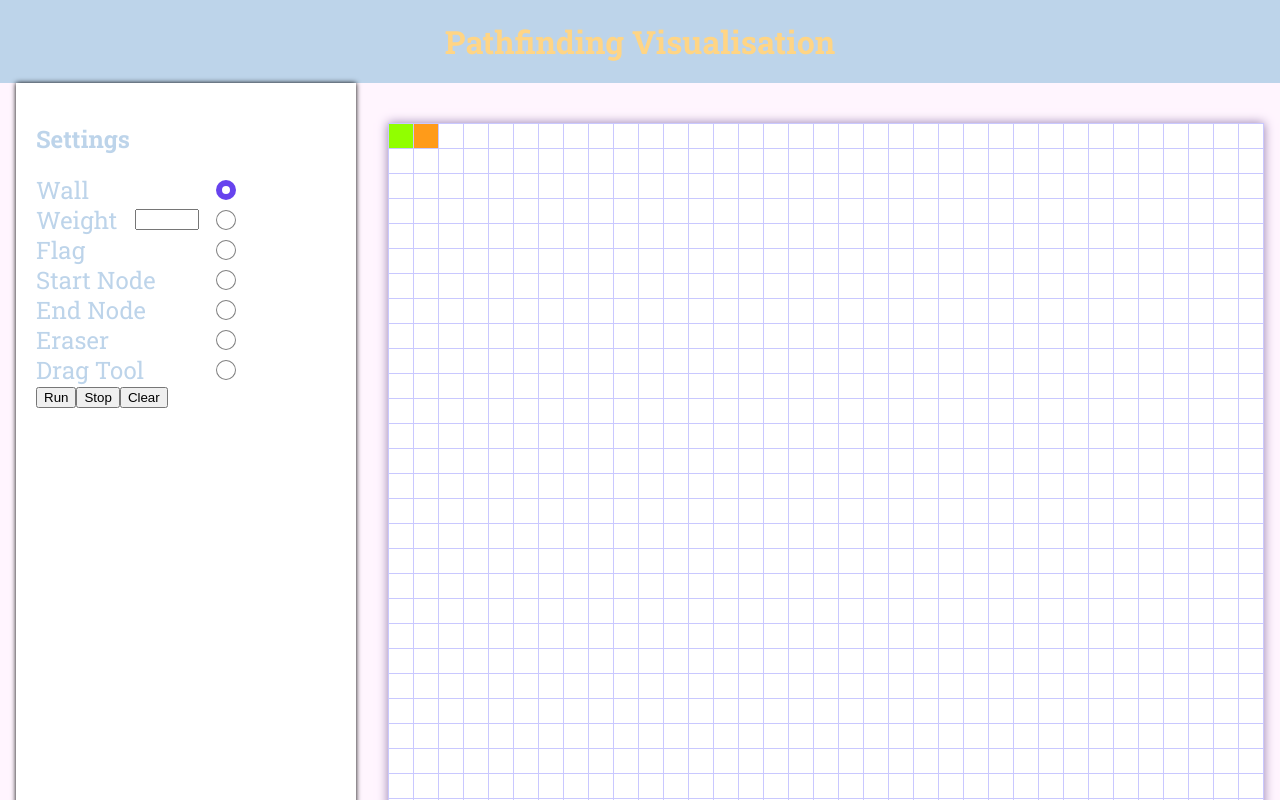
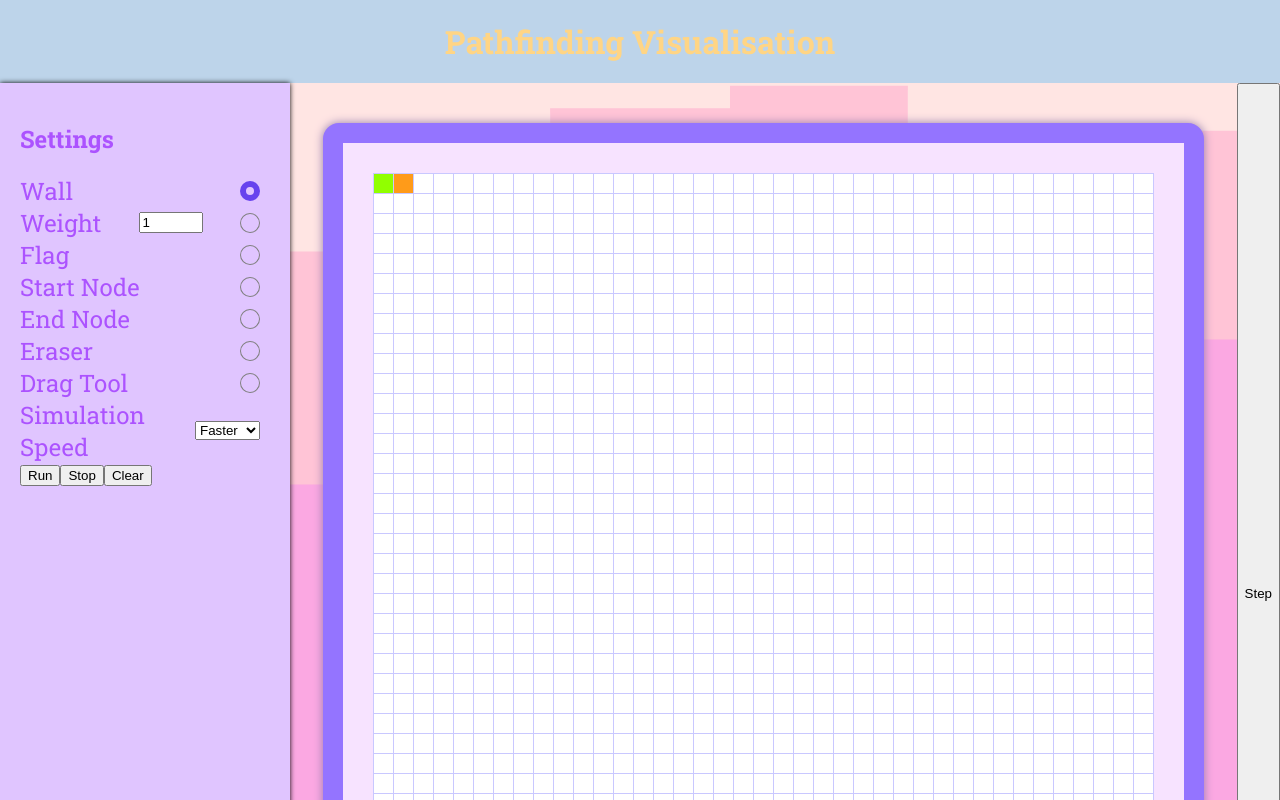
Before and after one commit to WeichenTie/04-Algorithms-Visualisation, a Vue app: page / in a window 1280 px wide. Shown: the top 800 px of the page. Built offline with nearby package versions, Linux system fonts and the light colour scheme.

Commit message:
added ablility to single step algorithms

```diff
--- a/src/App.vue
+++ b/src/App.vue
@@ -31,7 +31,10 @@ export default {
 html {
   margin: 0;
   padding: 0;
-  background-color: rgb(255, 245, 254);
+  background-image: url('./assets/background.svg');
+  background-size: cover;
+  background-repeat: no-repeat;
+  background-position: center;
 }
 
 head {
--- a/src/components/Board.vue
+++ b/src/components/Board.vue
@@ -3,8 +3,10 @@
         <SidebarOptions
             @on-brush-select="selectedBrush=$event"
             @on-run="handleStart"
-            @on-stop="isRunning=false"
+            @on-stop="isGeneratingMaze=false"
             @on-clear="fillBoard"
+            @on-weight-change="weight=$event"
+            @on-render-speed-change="renderSpeed=Number($event)"
         />
         <div class='board'>
             <table :key="key">
@@ -26,13 +28,16 @@
                 </tr>
             </table>
         </div>
+        <button @click="shouldStep = true">Step</button>
     </div>
+
 </template>
 <script lang="js">
 import SidebarOptions from './SidebarOptions';
-import GenPrimsMaze from './algorithms/maze_generation/GenPrimsMaze'
+import GenPrimsMaze from './algorithms/maze_generation/GenPrimsMaze';
 import GenMazeAlternateWall from './algorithms/maze_generation/GenMazeAlternateWall';
 import GenMazeBorder from './algorithms/maze_generation/GenMazeBorder';
+import GenRecursiveDivisionMaze from './algorithms/maze_generation/GenRecursiveDivisionMaze';
 export default {
     components: {
         SidebarOptions,
@@ -42,19 +47,25 @@ export default {
             //Testing
             key: 1,
             // Immutable data
-            tableSize: 35,
-            cellSize: 25,
+            tableSize: 39,
+            cellSize: 20,
             maxFlags: 8,
             brushValueMap: new Map(),
             valueBrushMap: new Map(),
-            // Setting
-            isRunning: false,
-            renderSpeed: 50,
-            selectedBrush: "wall",
+            // Animation Settings
+            renderSpeed: 10,
+            isAnimating:true,
             // Algorithms
-            algorithm: null,
+            isGeneratingMaze: false,
+            isPathFinding: false,
+            shouldStep: false,
+            stepSize:1,
+            algorithm: GenRecursiveDivisionMaze,
             linker: null,
             // BoardState
+            selectedBrush: "wall",
+            weight: 1,
+            isDirty: false,
             board: [],
             flags:[],
             pathCells:[], // Cells that are highlighted to display searched areas
@@ -148,12 +159,15 @@ export default {
         handleMouseUp: function () {
             this.lastValidPosition = null;
         },
+        handleStart: function () {
+            if (this.isGeneratingMaze) return;
+            this.isGeneratingMaze = true;
+            this.algorithm(this)();
+        },
+        handleStep: function () {
+            this.shouldStep = true;
+        },
 
-        handleStart: function () {
-            if (this.isRunning) return;
-            this.isRunning = true;
-            GenPrimsMaze(this);
-        },
         //-----------------------------------------------------
         // Algorithms
         //-----------------------------------------------------
@@ -165,7 +179,7 @@ export default {
             return this.board[position[0]][position[1]] == 0;
         },
 
-        draw: function(position, selectedBrush=this.selectedBrush, isAnimated=true) {
+        draw: function(position, selectedBrush=this.selectedBrush, isAnimated=this.isAnimating) {
             const brush = selectedBrush + (isAnimated? "-animated":"");
             if (this.isEmpty(position) || brush === "unvisited" || brush === "unvisited-animated") {
                 this.highlightCell(position, brush);
@@ -224,7 +238,7 @@ export default {
 @keyframes unvisitedAnimation {
     0%{
         transform: scale(0);
-        background-color:  #FEC8D8;
+        background-color:  #CFD1FC;
     }
     25%{
         border-radius: 15px;
@@ -242,6 +256,25 @@ export default {
 
 }
 
+.wall {
+    background-color: #8a66ff;
+}
+.wall-animated {
+    background-color: #8a66ff;
+    animation: wallAnimation linear 0.4s;
+}
+
+.unvisited {
+    background-color: rgb(255, 255, 255);
+}
+.unvisited-animated {
+    background-color: rgb(255, 255, 255);
+    animation: unvisitedAnimation linear 0.4s;
+    &:hover {
+        background-color: rgba(255, 255, 255, 0.294);
+    }
+}
+
 .grid {
     display: flex;
     flex-direction: row;
@@ -251,18 +284,24 @@ export default {
 
 .board {
     color: black;
+    width: fit-content;
+    padding: 30px;
+    border: 20px solid #9474ff;
+    border-radius: 1rem;
+    margin: 40px auto 100px;
+    background-color: rgb(247, 227, 255);
+    box-shadow: 0 0 10px #957DAD;
 }
 table {
     table-layout: fixed;
-    border-collapse: collapse;
-    box-shadow: 0 0 10px #957DAD;
     width: fit-content;
-    margin: 40px auto 100px;
-    background-color: white;
+    border-collapse:collapse;
+    background-color: rgb(255, 255, 255);
+
+
 }
 td {
     box-sizing: border-box;
-    background-color: rgb(255, 255, 255);
     padding: 0;
     margin: 0;
     border: 1px solid rgb(201, 200, 255);
@@ -281,15 +320,4 @@ td {
         background-color: rgba(255, 217, 49, 0.294);
     }
 }
-.wall-animated {
-    background-color: #957DAD;
-    animation: wallAnimation linear 0.4s;
-}
-.unvisited-animated {
-    background-color: rgb(255, 255, 255);
-    animation: unvisitedAnimation linear 0.4s;
-    &:hover {
-        background-color: rgba(255, 255, 255, 0.294);
-    }
-}
 </style>
--- a/src/components/SidebarOptions.vue
+++ b/src/components/SidebarOptions.vue
@@ -14,7 +14,14 @@
             </div>
             <div class="option">
                 <label for="weight-brush">Weight</label>
-                <input type="number" id="weight-value" name="weight-value" min="0" max="100">
+                <input
+                    type="number"
+                    id="weight-value"
+                    name="weight-value"
+                    min="1"
+                    max="100"
+                    :value="weight"
+                    v-on:change="$emit('on-weight-change', ++weight)">
                 <input
                     type="radio"
                     name="brush"
@@ -67,6 +74,19 @@
                     class="brush-button"
                     v-on:change="$emit('on-brush-select', 'drag')">
             </div>
+            <div class="option">
+                <label for="renderSpeed">Simulation Speed</label>
+                <select
+                    v-model="renderSpeed"
+                    v-on:change="$emit('on-render-speed-change',renderSpeed)">
+                    <option :value='0'>Instant</option>
+                    <option :value='10'>Faster</option>
+                    <option :value='50'>Fast</option>
+                    <option :value='100'>Normal</option>
+                    <option :value='500'>Slow</option>
+                    <option :value='-1'>Step</option>
+                </select>
+            </div>
             <button v-on:click.prevent="$emit('on-run')">Run</button>
             <button v-on:click.prevent="$emit('on-stop')">Stop</button>
             <button v-on:click.prevent="$emit('on-clear', 'unvisited')">Clear</button>
@@ -75,13 +95,10 @@
 </template>
 <script>
 export default {
-    props: {
-
-
-    },
     data() {
         return {
-            value:""
+            weight: 1,
+            renderSpeed: 10,
         }
     },
 }
@@ -91,9 +108,9 @@ export default {
 <style lang="scss">
     $primary: #6743ee;
     .sidebar {
-        width: 300px;
-        color: var(--main-colour);
-        background-color: rgb(255, 255, 255);
+        width: 250px;
+        color: rgb(172, 83, 255);
+        background-color: rgb(224, 197, 255);
         box-shadow: 0 0 5px black;
         padding: 20px;
         form {
@@ -121,8 +138,8 @@ export default {
                 flex-direction: row;
                 align-items: center;
                 justify-content: space-between;
-                width: 200px;
-                height: 30px;
+                width: 240px;
+                height: fit-content;
             }
         }
     }
--- /dev/null
+++ b/src/components/algorithms/data_structures/linked_list/LinkedList.js
@@ -0,0 +1,93 @@
+import Node from "./Node";
+
+class LinkedList {
+    constructor() {
+        this.head = null;
+        this.tail = null;
+        this.length = 0;
+    }
+
+    push(value) {
+        const n = new Node(value, this.tail, null)
+        this.tail.next = n;
+        this.tail = n;
+        this.length++;
+        return n.value;
+    }
+
+    pop() {
+        const n = this.tail;
+        this.tail = n.prev;
+        this.tail.next = null;
+        this.length--;
+        return n.value;
+    }
+
+    unshift(value) {
+        const n = new Node(value, null, this.head)
+        this.head.prev = n;
+        this.head = n;
+        this.length++;
+        return n.value;
+    }
+
+    shift() {
+        const n = this.head;
+        this.head = n.next;
+        this.head.prev = null
+        this.length--;
+        return n.value;
+    }
+
+    remove(index) {
+        if (index >= this.length || index < 0) return null;
+        if (index == 0) {
+            return this.shift();
+        } else if (index == this.length - 1) {
+            return this.pop();
+        }
+
+        if (index < (this.length / 2)) {
+            let n = this.head;
+            for (let i = 0; i !== index; i++) {
+                n = n.next;
+            }
+            n.prev.next = n.next;
+            n.next.prev = n.prev;
+            return n.value;
+        } else {
+            let n = this.tail;
+            for (let i = this.length - 1; i !== index; i--) {
+                n = n.prev;
+            }
+            n.prev.next = n.next;
+            n.next.prev = n.prev;
+            return n.value;
+        }
+    }
+
+    get(index) {
+        if (index >= this.length || index < 0) return null;
+        if (index == 0) {
+            return this.head.value;
+        } else if (index == this.length - 1) {
+            return this.tail.value();
+        }
+
+        if (index < (this.length / 2)) {
+            let n = this.head;
+            for (let i = 0; i !== index; i++) {
+                n = n.next;
+            }
+            return n.value;
+        } else {
+            let n = this.tail;
+            for (let i = this.length - 1; i !== index; i--) {
+                n = n.prev;
+            }
+            return n.value;
+        }
+    }
+}
+
+export default LinkedList;
--- /dev/null
+++ b/src/components/algorithms/data_structures/linked_list/Node.js
@@ -0,0 +1,9 @@
+class Node {
+    constructor(value=null, prev=null, next=null) {
+        this.value = value;
+        this.next = next;
+        this.prev = prev;
+    }
+}
+
+export default Node;
--- /dev/null
+++ b/src/components/algorithms/maze_generation/GenRecursiveDivisionMaze.js
@@ -0,0 +1,21 @@
+import GenMazeAlternateWall from "./GenMazeAlternateWall";
+import GenMazeBorder from "./GenMazeBorder";
+import MazeGenWrapper from "./MazeGenWrapper";
+import GenPrimsMaze from "./GenPrimsMaze";
+import LinkedList from "../data_structures/linked_list/LinkedList"
+
+function GenRecursiveDivisionMaze (data) {
+    const tmp = async () => {
+        const a = MazeGenWrapper(data, GenMazeBorder(data));
+        await a();
+        const b = MazeGenWrapper(data, GenMazeAlternateWall(data));
+        await b()
+
+        //await MazeGenWrapper(data, GenPrimsMaze(data))();
+        console.log("done");
+    };
+
+    return tmp
+}
+
+export default GenRecursiveDivisionMaze
--- /dev/null
+++ b/src/components/algorithms/maze_generation/MazeGenWrapper.js
@@ -0,0 +1,99 @@
+function MazeGenWrapper(data, algorithm) {
+    const timedLoop = async () => {
+        return new Promise((resolve, reject) => {
+            const runTimedLoop = async () => {
+                console.log("still running");
+                // Maze Generation completely stopped
+                if (!data.isGeneratingMaze) {
+                    clearTimeout(timeout);
+                    resolve(true);
+                }
+                // Set to instant render
+                else if (data.renderSpeed === 0) {
+                    clearTimeout(timeout);
+                    instantLoop();
+                    resolve(true);
+                }
+                // Set to step mode
+                else if (data.renderSpeed === -1) {
+                    await stepLoop();
+                    clearTimeout(timeout);
+                    resolve(false);
+                }
+                // Run algorithm and check if it is done
+                else if (algorithm()) {
+                    clearTimeout(timeout);
+                    resolve(true);
+                }
+                else {
+                    timeout = setTimeout(() => runTimedLoop(), data.renderSpeed);
+                }
+            }
+            let timeout = setTimeout(() => runTimedLoop(), data.renderSpeed);
+        });
+    }
+
+    const instantLoop = () => {
+        while (!algorithm()) {
+            continue;
+        }
+    }
+
+    const stepper = () => {
+        for (let i = 0; i < data.stepSize; i++) {
+            if (algorithm()) {
+                return true;
+            }
+        }
+        return false;
+    }
+
+    const stepLoop = async () => {
+        return new Promise((resolve, reject) => {
+            const interval = setInterval(async () => {
+                // Maze Generation completely stopped
+                if (!data.isGeneratingMaze) {
+                    resolve(true);
+                    clearInterval(interval);
+                }
+                // Set to instant render
+                else if (data.renderSpeed === 0) {
+                    instantLoop()
+                    clearInterval(interval);
+                    resolve(true);
+                }
+                // Set to instant render
+                else if (data.renderSpeed !== -1) {
+                    await timedLoop();
+                    clearInterval(interval);
+                    resolve(false);
+                }
+                // Run algorithm and check if it is done
+                else if (data.shouldStep) {
+                    if (stepper()) {
+                        resolve(true);
+                        clearInterval(interval);
+                    }
+                    data.shouldStep = false;
+                }
+            }, 20);
+        });
+    }
+    const runAlgorithm = async () => {
+        let {done} = {done : false};
+        if (data.renderSpeed === 0) {
+            instantLoop();
+            done = true;
+        }
+        else if (data.renderSpeed === -1) {
+            await stepLoop().then((e) => {done = e});
+        }
+        else {
+            await timedLoop().then((e) => {done = e});
+        }
+
+    }
+    return runAlgorithm;
+}
+
+export default MazeGenWrapper;
```
Also changed, not shown: src/components/algorithms/maze_generation/GenMazeAlternateWall.js (+4 -12 lines), src/components/algorithms/maze_generation/GenMazeBorder.js (+4 -13 lines), src/components/algorithms/maze_generation/GenPrimsMaze.js (+7 -23 lines), src/assets/background.svg (added).
